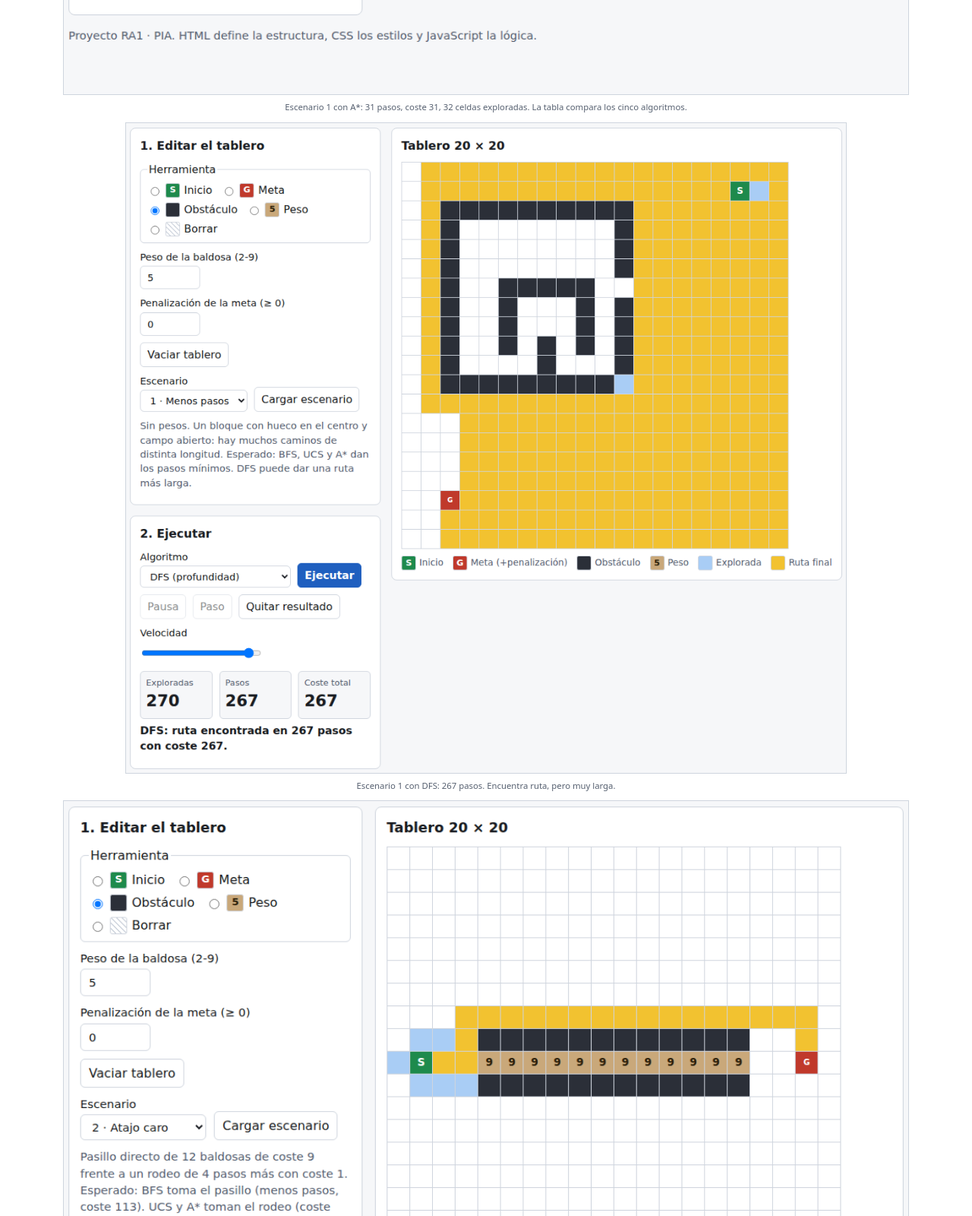
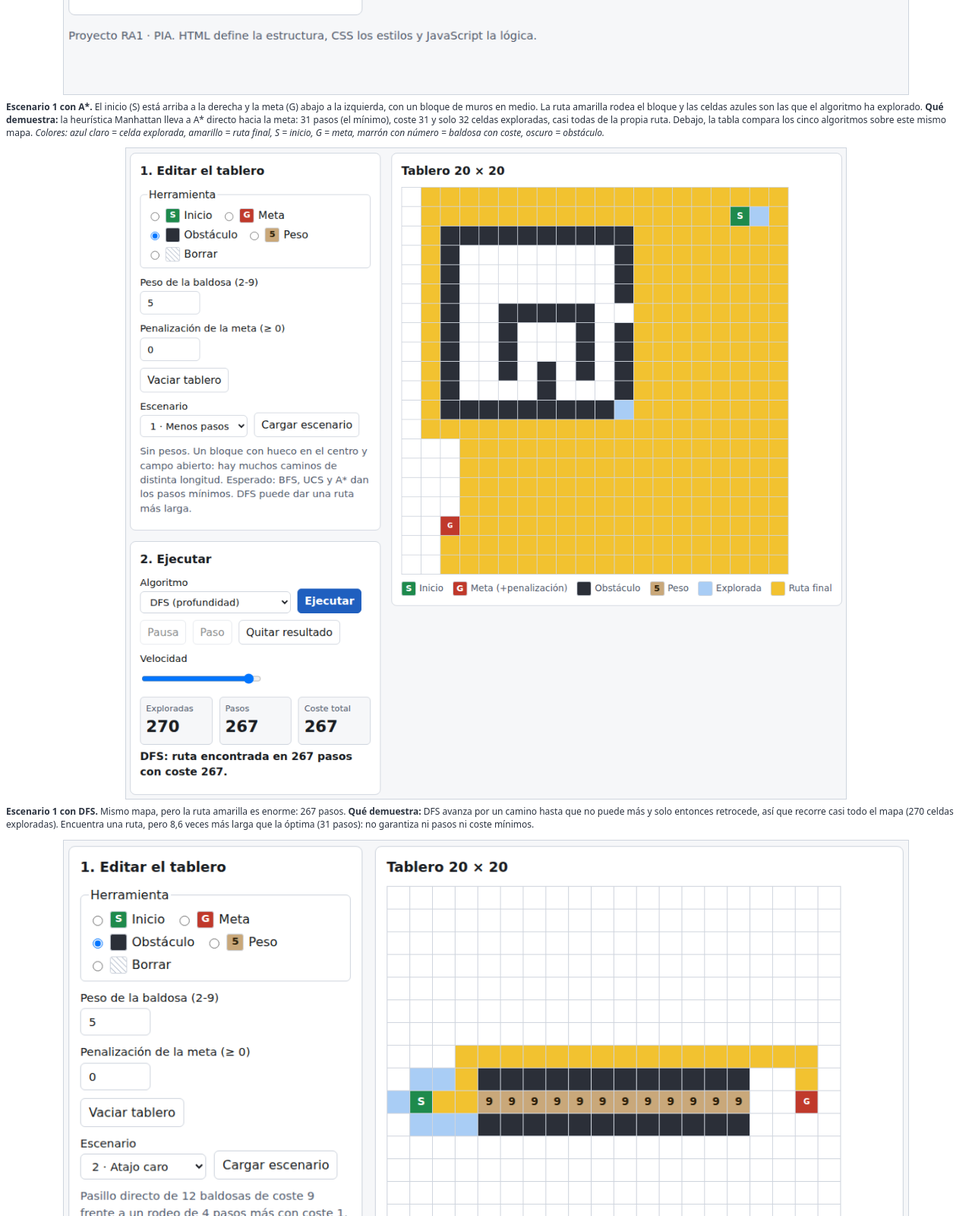
Before and after one commit to daaniel53254/laboratorio-rutas, a website: page informe/informe.html in a window 1280 px wide. Shown: the part 4080-5680 px from the top of the page at 76% size. Drawn offline with Linux system fonts and the light colour scheme.

Commit message:
Capturas del informe con explicacion

```diff
--- a/informe/informe.html
+++ b/informe/informe.html
@@ -14,6 +14,8 @@ pre { background: #f3f5f8; border: .6pt solid #cfd5de; padding: 6pt; font-size:
 code { background: #f3f5f8; padding: 0 2pt; font-size: 9pt; }
 .meta { color:#566070; margin-bottom: 10pt; } .pb { break-before: page; }
 .todo { background:#fff4d6; border:.6pt solid #d9a400; padding:4pt 6pt; }
+figcaption { text-align: left !important; font-size: 9pt !important; color: #2b3340 !important; line-height: 1.4; }
+figure { break-inside: avoid; }
 </style></head><body>
 
 <h1>Laboratorio de rutas y algoritmos de búsqueda</h1>
@@ -99,16 +101,16 @@ Comparar: ejecuta los cinco sobre el mismo board -&gt; tabla -&gt; "Ver" repinta
 <tr><td>4 · Sin solución</td><td>Barrera completa</td><td>sin ruta / 180</td><td>sin ruta / 180</td><td>sin ruta / 180</td><td>sin ruta / 180</td><td>sin ruta / 206</td><td>Los cinco terminan e informan de que no existe ruta. Los cuatro primeros exploran toda la zona alcanzable (180 celdas); la bidireccional explora 206 porque agota también un tramo del lado de las metas.</td></tr></tbody></table>
 <p>Nota sobre DFS: en el escenario 2 su coste (57) es menor que el de BFS (113) solo porque su orden de exploración esquiva el pasillo caro, no porque optimice nada. DFS devuelve la primera ruta que encuentra, así que no garantiza ni pasos ni coste mínimos.</p>
 
-<figure><img src="./informe_files/escenario1.png" style="width:88%"><figcaption>Escenario 1 con A*: 31 pasos, coste 31, 32 celdas exploradas. La tabla compara los cinco algoritmos.</figcaption></figure>
-<figure><img src="./informe_files/escenario1_dfs.png" style="width:75%"><figcaption>Escenario 1 con DFS: 267 pasos. Encuentra ruta, pero muy larga.</figcaption></figure>
-<figure><img src="./informe_files/escenario2.png" style="width:88%"><figcaption>Escenario 2 con A*: rodea el pasillo de baldosas de coste 9 (coste 21).</figcaption></figure>
-<figure><img src="./informe_files/escenario2_bfs.png" style="width:75%"><figcaption>Escenario 2 con BFS: cruza el pasillo por ser lo más corto en pasos (17 pasos, coste 113).</figcaption></figure>
-<figure><img src="./informe_files/escenario3.png" style="width:88%"><figcaption>Escenario 3 con A*: ignora la meta cercana con penalización (G+30) y va a la lejana (coste 21).</figcaption></figure>
-<figure><img src="./informe_files/escenario3_bfs.png" style="width:75%"><figcaption>Escenario 3 con BFS: elige la meta cercana (3 pasos, coste 33).</figcaption></figure>
-<figure><img src="./informe_files/escenario1_bidir.png" style="width:88%"><figcaption>Escenario 1 con la bidireccional: 31 pasos (los mismos que BFS) explorando 276 celdas en lugar de 341.</figcaption></figure>
-<figure><img src="./informe_files/escenario3_bidir.png" style="width:75%"><figcaption>Escenario 3 con la bidireccional: elige la meta cercana por pasos y solo explora 7 celdas (BFS: 17).</figcaption></figure>
-<figure><img src="./informe_files/escenario4.png" style="width:75%"><figcaption>Escenario 4 con BFS: sin solución tras explorar 180 celdas.</figcaption></figure>
-<figure><img src="./informe_files/escenario4_bidir.png" style="width:75%"><figcaption>Escenario 4 con la bidireccional: sin solución tras explorar 206 celdas.</figcaption></figure>
+<figure><img src="./informe_files/escenario1.png" style="width:88%"><figcaption><b>Escenario 1 con A*.</b> El inicio (S) está arriba a la derecha y la meta (G) abajo a la izquierda, con un bloque de muros en medio. La ruta amarilla rodea el bloque y las celdas azules son las que el algoritmo ha explorado. <b>Qué demuestra:</b> la heurística Manhattan lleva a A* directo hacia la meta: 31 pasos (el mínimo), coste 31 y solo 32 celdas exploradas, casi todas de la propia ruta. Debajo, la tabla compara los cinco algoritmos sobre este mismo mapa. <i>Colores: azul claro = celda explorada, amarillo = ruta final, S = inicio, G = meta, marrón con número = baldosa con coste, oscuro = obstáculo.</i></figcaption></figure>
+<figure><img src="./informe_files/escenario1_dfs.png" style="width:75%"><figcaption><b>Escenario 1 con DFS.</b> Mismo mapa, pero la ruta amarilla es enorme: 267 pasos. <b>Qué demuestra:</b> DFS avanza por un camino hasta que no puede más y solo entonces retrocede, así que recorre casi todo el mapa (270 celdas exploradas). Encuentra una ruta, pero 8,6 veces más larga que la óptima (31 pasos): no garantiza ni pasos ni coste mínimos.</figcaption></figure>
+<figure><img src="./informe_files/escenario2.png" style="width:88%"><figcaption><b>Escenario 2 con A*.</b> El inicio está a la izquierda y la meta a la derecha. El pasillo central (12 baldosas marrones de coste 9 entre dos muros) es el camino más corto en pasos, pero muy caro. A* lo evita y rodea por arriba. <b>Qué demuestra:</b> A* minimiza el coste, no los pasos: 21 pasos, coste 21 y solo 28 celdas exploradas.</figcaption></figure>
+<figure><img src="./informe_files/escenario2_bfs.png" style="width:75%"><figcaption><b>Escenario 2 con BFS.</b> BFS ignora los pesos y elige lo más corto en pasos: cruza el pasillo caro (17 pasos) y paga coste 113, 5,4 veces más que A*. Explora 246 celdas. <b>Qué demuestra:</b> minimizar pasos no es lo mismo que minimizar coste.</figcaption></figure>
+<figure><img src="./informe_files/escenario3.png" style="width:88%"><figcaption><b>Escenario 3 con A*.</b> Hay dos metas: la cercana (G+30, a 3 pasos) tiene una penalización de 30 y la lejana (a la derecha, tras un muro) no tiene ninguna. A* elige la lejana: 21 pasos y coste 21, frente a 33 de la cercana (3 pasos + 30). <b>Qué demuestra:</b> UCS y A* deciden por coste total, penalización incluida.</figcaption></figure>
+<figure><img src="./informe_files/escenario3_bfs.png" style="width:75%"><figcaption><b>Escenario 3 con BFS.</b> BFS elige la meta cercana por tener menos pasos (3) sin mirar la penalización, y acaba con coste 33, peor que el 21 de A*. Explora solo 17 celdas. <b>Qué demuestra:</b> BFS prioriza pasos, no coste.</figcaption></figure>
+<figure><img src="./informe_files/escenario1_bidir.png" style="width:88%"><figcaption><b>Escenario 1 con la búsqueda bidireccional.</b> Se lanzan dos búsquedas a la vez, una desde S y otra desde G, y la ruta se forma donde se encuentran. <b>Qué demuestra:</b> da los mismos 31 pasos que BFS pero explora 276 celdas en lugar de 341 (un 19 % menos).</figcaption></figure>
+<figure><img src="./informe_files/escenario3_bidir.png" style="width:75%"><figcaption><b>Escenario 3 con la bidireccional.</b> Parte a la vez del inicio y de las dos metas y se encuentra con la más cercana por pasos: 3 pasos, coste 33 (igual que BFS, porque ignora las penalizaciones). <b>Qué demuestra:</b> explora solo 7 celdas frente a las 17 de BFS (un 59 % menos).</figcaption></figure>
+<figure><img src="./informe_files/escenario4.png" style="width:75%"><figcaption><b>Escenario 4 con BFS.</b> Una barrera vertical completa separa el inicio (izquierda) de las dos metas (derecha). BFS explora todo el lado izquierdo (180 celdas), no encuentra ruta y la aplicación lo indica en rojo: «Sin solución». <b>Qué demuestra:</b> el algoritmo termina y avisa, en lugar de quedarse buscando.</figcaption></figure>
+<figure><img src="./informe_files/escenario4_bidir.png" style="width:75%"><figcaption><b>Escenario 4 con la bidireccional.</b> También termina sin ruta, pero explora 206 celdas: agota el lado izquierdo (180) y además parte del derecho, desde las metas. <b>Qué demuestra:</b> es un límite de este algoritmo: en mapas sin solución puede explorar más que BFS.</figcaption></figure>
 
 <h2 class="pb">6. Casos de prueba</h2>
 <p>Cada caso indica escenario, resultado esperado, resultado obtenido y evidencia. Los resultados «obtenidos» de la columna de interfaz se leyeron de la propia aplicación durante la prueba; los automáticos están en <code>tests/run-tests.mjs</code> (18 pruebas superadas).</p>
@@ -125,11 +127,11 @@ Comparar: ejecuta los cinco sobre el mismo board -&gt; tabla -&gt; "Ver" repinta
 <tr><td>Coherencia del tablero</td><td>Poner muro sobre meta, inicio sobre muro, etc.</td><td>Una celda nunca tiene dos tipos</td><td>Correcto</td><td>Prueba «coherencia»</td></tr>
 <tr><td>UCS = A* en coste</td><td>4 escenarios y 200 mapas aleatorios con pesos y penalizaciones</td><td>Mismo coste en todos</td><td>Coinciden en todos</td><td>Prueba «UCS y A* coinciden»</td></tr></tbody></table>
 
-<figure><img src="./informe_files/t1_ruta_simple.png" style="width:78%"><figcaption>T1 · Ruta simple con BFS.</figcaption></figure>
-<figure><img src="./informe_files/t2a_sin_inicio.png" style="width:78%"><figcaption>T2a · Sin inicio: la aplicación avisa y no ejecuta.</figcaption></figure>
-<figure><img src="./informe_files/t2b_sin_meta.png" style="width:78%"><figcaption>T2b · Sin meta.</figcaption></figure>
-<figure><img src="./informe_files/t5_obstaculos.png" style="width:78%"><figcaption>T5 · Obstáculos: BFS rodea el muro.</figcaption></figure>
-<figure><img src="./informe_files/t7_edicion_tras_ejecutar.png" style="width:78%"><figcaption>T7 · Tras editar el tablero se descarta el resultado y se avisa.</figcaption></figure>
+<figure><img src="./informe_files/t1_ruta_simple.png" style="width:78%"><figcaption><b>T1 · Ruta simple con BFS.</b> Inicio en (2,2) y meta en (10,2), sin obstáculos. La ruta amarilla es una línea recta de 8 pasos con coste 8, y la zona azul crece alrededor del inicio en forma de rombo. <b>Resultado:</b> coincide con lo esperado (8 pasos).</figcaption></figure>
+<figure><img src="./informe_files/t2a_sin_inicio.png" style="width:78%"><figcaption><b>T2a · Sin inicio.</b> El tablero solo tiene una meta. Al pulsar Ejecutar, la aplicación muestra en rojo «Falta el inicio.» y no ejecuta ningún algoritmo (0 celdas exploradas). <b>Resultado:</b> el caso límite se controla sin errores.</figcaption></figure>
+<figure><img src="./informe_files/t2b_sin_meta.png" style="width:78%"><figcaption><b>T2b · Sin meta.</b> El tablero solo tiene inicio. La aplicación avisa con «Falta al menos una meta.» y no ejecuta nada. <b>Resultado:</b> igual que T2a, el caso límite se controla sin errores.</figcaption></figure>
+<figure><img src="./informe_files/t5_obstaculos.png" style="width:78%"><figcaption><b>T5 · Obstáculos.</b> Un muro vertical separa el inicio (3,9) de la meta (15,9). BFS lo rodea por un extremo: 24 pasos (12 en línea recta más 12 de desvío) y 362 celdas exploradas. <b>Resultado:</b> la ruta nunca atraviesa un muro, como se esperaba.</figcaption></figure>
+<figure><img src="./informe_files/t7_edicion_tras_ejecutar.png" style="width:78%"><figcaption><b>T7 · Edición tras ejecutar.</b> Después de ejecutar BFS se añadió un obstáculo en (11,9). La aplicación descartó al instante el recorrido anterior (desaparecen las celdas azules y la ruta, y las métricas vuelven a 0) y avisa: «Tablero editado: se descartó el resultado anterior.» <b>Resultado:</b> nunca se muestra un resultado desactualizado; al ejecutar de nuevo se recalcula (24 pasos, 361 exploradas).</figcaption></figure>
 
 <h2 class="pb">7. Paso a paso de construcción</h2>
 <ol>
```
Also changed, not shown: 2 other files.
